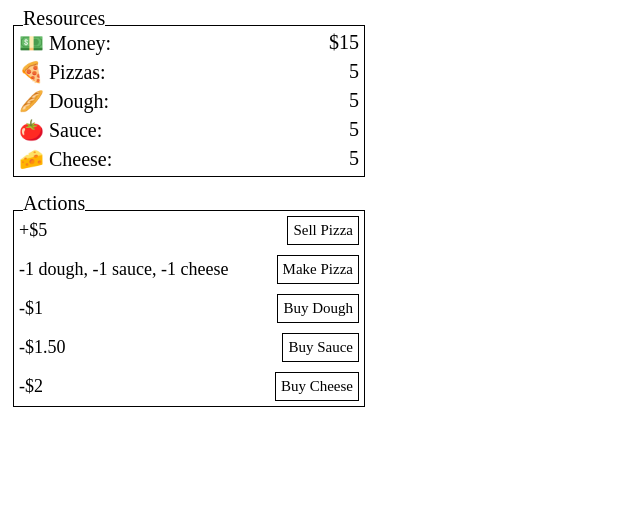
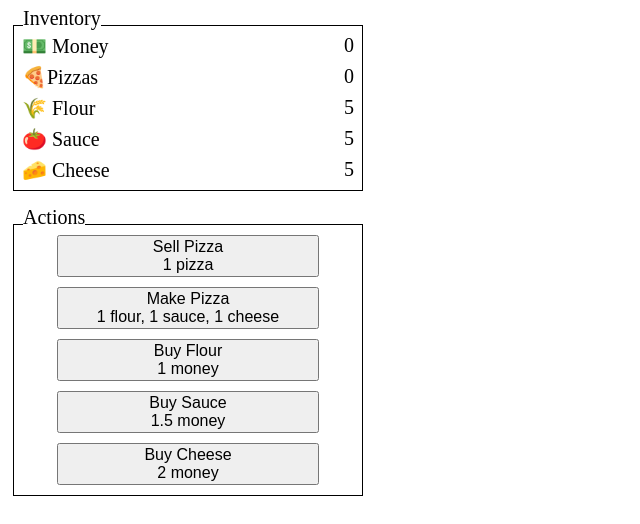
Before and after one commit to russellkerns/dom_homework, a website: page index.html in a window 1280 px wide. Shown: the part 50-574 px from the top of the page, without its empty margins (0-640 px from the left). Drawn offline with Linux system fonts and the light colour scheme.

Commit message:
finish rendering functions

```diff
--- a/index.html
+++ b/index.html
@@ -9,58 +9,13 @@
 
 <body>
   <div>
-    <h2> Pizza Clicker </h2>
-    <span class="box-label">Resources</span>
-    <div class="resource-container">
-      <div class="resource-row">
-        <div class="resource-flex-item label">💵 Money:</div>
-        <div class="resource-flex-item value">$<span id="money">15</span></div>
-      </div>
-      <div class="resource-row">
-        <div class="resource-flex-item label">🍕 Pizzas:</div>
-        <div class="resource-flex-item value"><span id="pizza">5</span></div>
-      </div>
-      <div class="resource-row">
-        <div class="resource-flex-item label">🥖 Dough:</div>
-        <div class="resource-flex-item value"><span id="dough">5</span></div>
-      </div>
-      <div class="resource-row">
-        <div class="resource-flex-item label">🍅 Sauce:</div>
-        <div class="resource-flex-item value"><span id="sauce">5</span></div>
-      </div>
-      <div class="resource-row">
-        <div class="resource-flex-item label">🧀 Cheese:</div>
-        <div class="resource-flex-item value"><span id="cheese">5</span></div>
-      </div>
-    </div>
+    <h2>Pizza Clicker</h2>
+    <span class="box-label">Inventory</span>
+    <table id="inventory">
+    </table>
   </div>
   <span class="box-label">Actions</span>
-  <div class="action-container">
-    <div class="action-row">
-      <div class="button-label">+$5</div>
-      <div type="button" class="action-button" id="sell-pizza">Sell Pizza
-      </div>
-    </div>
-    <div class="action-row">
-      <div class="button-label">-1 dough, -1 sauce, -1 cheese</div>
-      <div type="button" class="action-button" id="make-pizza">Make Pizza
-      </div>
-    </div>
-    <div class="action-row">
-      <div class="button-label">-$1</div>
-      <div type="button" class="action-button" id="buy-dough">Buy Dough
-      </div>
-    </div>
-    <div class="action-row">
-      <div class="button-label">-$1.50</div>
-      <div type="button" class="action-button" id="by-sauce">Buy Sauce
-      </div>
-    </div>
-    <div class="action-row">
-      <div class="button-label">-$2</div>
-      <div type="button" class="action-button" id="buy-cheese">Buy Cheese
-      </div>
-    </div>
+  <div id="actions">
   </div>
   <script type="text/javascript" src="script.js"></script>
 </body>
--- a/script.js
+++ b/script.js
@@ -0,0 +1,90 @@
+const data = {
+  resources: [
+    { id: 'money', name: '💵 Money', quantity: 0.0 },
+    { id: 'pizzas', name: '🍕Pizzas', quantity: 0 },
+    { id: 'flour', name: '🌾 Flour', quantity: 5 },
+    { id: 'sauce', name: '🍅 Sauce', quantity: 5 },
+    { id: 'cheese', name: '🧀 Cheese', quantity: 5 }
+  ],
+  actions: [
+    {
+      id: 'sell_pizza',
+      display: 'Sell Pizza',
+      ingredients: { pizza: 1 },
+      output: { money: 5.0 }
+    },
+    {
+      id: 'make_pizza',
+      display: 'Make Pizza',
+      ingredients: { flour: 1, sauce: 1, cheese: 1 },
+      output: { pizza: 1 }
+    },
+    {
+      id: 'buy_flour',
+      display: 'Buy Flour',
+      ingredients: { money: 1 },
+      output: { flour: 1 }
+    },
+    {
+      id: 'buy_sauce',
+      display: 'Buy Sauce',
+      ingredients: { money: 1.5 },
+      output: { sauce: 1 }
+    },
+    {
+      id: 'buy_cheese',
+      display: 'Buy Cheese',
+      ingredients: { money: 2 },
+      output: { cheese: 1 }
+    }
+  ]
+};
+
+const buildInventoryRowDiv = resource => {
+  const { name, id, quantity } = resource;
+  const inventoryRow = document.createElement('tr');
+  const inventoryRowTitle = document.createElement('td');
+  inventoryRowTitle.innerText = name;
+  inventoryRow.appendChild(inventoryRowTitle);
+  const inventoryRowQuantity = document.createElement('td');
+  inventoryRowQuantity.id = id;
+  inventoryRowQuantity.innerText = quantity;
+  inventoryRow.appendChild(inventoryRowQuantity);
+  return inventoryRow;
+};
+
+const renderResources = data => {
+  const inventory = document.getElementById('inventory');
+  data.resources.map(buildInventoryRowDiv).forEach(row => {
+    inventory.appendChild(row);
+  });
+};
+
+const makeCostString = ingredients => {
+  return Object.entries(ingredients)
+    .map(entry => `${entry[1]} ${entry[0]}`)
+    .join(', ');
+};
+
+const buildActionButton = action => {
+  const { display, ingredients } = action;
+  const button = document.createElement('button');
+  const buttonTitleDiv = document.createElement('div');
+  buttonTitleDiv.innerText = display;
+  button.appendChild(buttonTitleDiv);
+  const buttonCostDiv = document.createElement('div');
+  buttonCostDiv.innerText = makeCostString(ingredients);
+  button.appendChild(buttonCostDiv);
+  return button;
+};
+
+const renderActions = data => {
+  const actions = document.getElementById('actions');
+  data.actions.map(buildActionButton).forEach(button => {
+    actions.appendChild(button);
+  });
+};
+
+// *** MAIN ***
+renderResources(data);
+renderActions(data);
--- a/style.css
+++ b/style.css
@@ -1,3 +1,7 @@
+* {
+  box-sizing: border-box;
+}
+
 h2 {
   margin-left: 15px;
   margin-bottom: 0px;
@@ -9,46 +13,42 @@ h2 {
   margin-left: 15px;
   font-size: 20px;
 }
-.resource-container {
+#inventory {
   font-size: 20px;
   margin: 5px;
   width: 350px;
   border: 1px solid black;
 }
-.resource-row {
+#inventory tr {
   margin: 5px;
   display: flex;
   justify-content: space-between;
   align-items: center;
 }
-
-.resource-flex-item.label {
+#inventory tr:first-child {
   text-align: left;
 }
-.resource-flex-item.value {
+#inventory tr:last-child {
   text-align: right;
 }
 
-.action-container {
+#actions {
   margin: 5px;
   width: 350px;
   border: 1px solid black;
   font-size: 18px;
-}
-
-.action-row {
+  padding: 10px;
   display: flex;
-  justify-content: space-between;
+  flex-direction: column;
   align-items: center;
 }
 
-.action-button {
-  margin: 5px;
-  padding: 5px;
-  font-size: 15px;
-  border: 1px solid black;
+#actions > button {
+  margin-bottom: 10px;
+  width: 80%;
+  font-size: 16px;
 }
 
-.button-label {
-  margin: 5px;
+#actions > button:last-child {
+  margin-bottom: 0px;
 }
```
